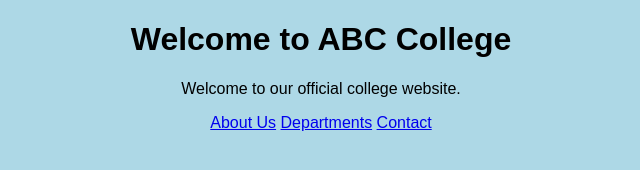
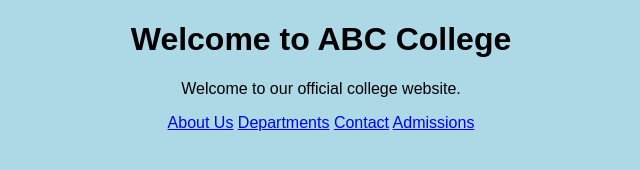
Before and after one commit to deepakdeepu0631/College-Website, a plain HTML site: page index.html in a window 1280 px wide. Shown: the whole page, without its empty margins (319-959 px from the left). Drawn offline with Linux system fonts and the light colour scheme.

Commit message:
Updated message

```diff
--- a/index.html
+++ b/index.html
@@ -10,5 +10,6 @@
 <a href="about.html">About Us</a>
 <a href="departments.html">Departments</a>
 <a href="contact.html">Contact</a>
+<a href="admissions.html">Admissions</a>
 </body>
 </html>
```
Also changed, not shown: 1 other file.
